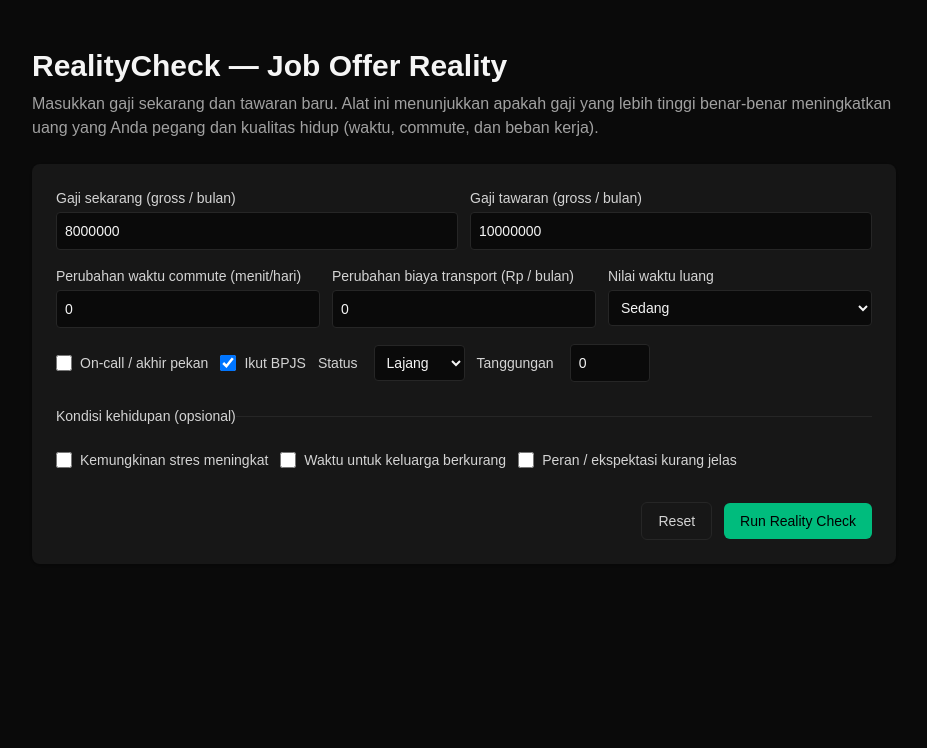
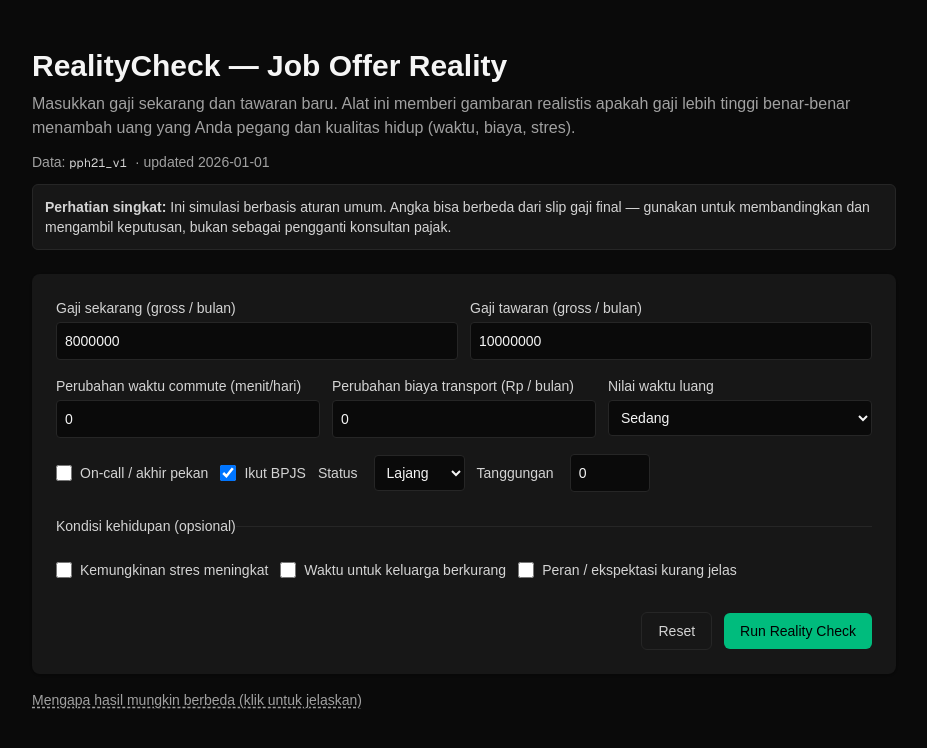
Before and after one commit to rizperdana/reality-check, a Next.js app: page / in a window 1280 px wide. Shown: the top 748 px of the page, without its empty margins (176-1103 px from the left). Built offline with nearby package versions, Linux system fonts and the light colour scheme.

Commit message:
set default ppn and copy

```diff
--- a/src/app/page.tsx
+++ b/src/app/page.tsx
@@ -42,51 +42,64 @@ type JobOfferResult = {
 
 type ApiPayload = { ok: boolean; result?: JobOfferResult; error?: string };
 
+const DATA_VERSION = { id: 'pph21_v1', updatedAt: '2026-01-01' };
+
 const idr = (n: number): string => {
   return new Intl.NumberFormat('id-ID').format(n);
 };
+
+function shortVerdictLabel(verdict: JobOfferResult['verdict']): string {
+  if (verdict === 'POSITIVE') return 'Layak';
+  if (verdict === 'TRADEOFF') return 'Trade-off';
+  return 'Tidak layak';
+}
+
+function suggestionsFor(result: JobOfferResult): string[] {
+  const out: string[] = [];
+  if (result.keyDrivers.includes('money') && result.moneyDelta < 1000000) {
+    out.push('Negosiasikan gaji atau tunjangan transport/remote.');
+  }
+  if (result.keyDrivers.includes('time') || result.timePenalty >= 1) {
+    out.push('Coba minta opsi hybrid / kompensasi waktu / work-from-home.');
+  }
+  if (result.keyDrivers.includes('lifestyle') || result.lifestylePenalty >= 1) {
+    out.push('Minta penjelasan jam kerja, beban on-call, dan cuti.');
+  }
+  if (out.length === 0) {
+    out.push('Pertimbangkan benefit jangka panjang (karier, perkembangan, bonus).');
+  }
+  return out;
+}
 
 function friendlySummary(result: JobOfferResult, form: JobOfferForm): string[] {
   const lines: string[] = [];
   const delta = result.moneyDelta;
   const moneyLine =
-    delta >= 0
-      ? `Perkiraan tambahan take-home: +Rp ${idr(delta)} / bulan.`
-      : `Perkiraan pengurangan take-home: -Rp ${idr(Math.abs(delta))} / bulan.`;
+    delta >= 0 ? `Perkiraan tambahan take-home: +Rp ${idr(delta)} / bulan.` : `Perkiraan pengurangan take-home: -Rp ${idr(Math.abs(delta))} / bulan.`;
   lines.push(moneyLine);
 
-  lines.push(
-    `Take-home saat ini: Rp ${idr(result.raw.estimatedCurrentNet)} / bulan · Setelah pindah: Rp ${idr(
-      result.raw.estimatedNewNet,
-    )} / bulan.`,
-  );
+  lines.push(`Take-home saat ini: Rp ${idr(result.raw.estimatedCurrentNet)} / bulan · Setelah pindah: Rp ${idr(result.raw.estimatedNewNet)} / bulan.`);
 
   if (form.commuteCostDelta !== 0) {
     const sign = form.commuteCostDelta > 0 ? '+' : '-';
-    lines.push(`Perkiraan biaya transport: ${sign}Rp ${idr(Math.abs(form.commuteCostDelta))} / bulan.`);
+    lines.push(`Biaya transport: ${sign}Rp ${idr(Math.abs(form.commuteCostDelta))} / bulan.`);
   }
 
   if (form.commuteMinutesDelta !== 0) {
-    const sign = form.commuteMinutesDelta > 0 ? 'bertambah' : 'berkurang';
-    lines.push(`Waktu perjalanan (new vs now): ${Math.abs(form.commuteMinutesDelta)} menit/hari (${sign}).`);
+    const signWord = form.commuteMinutesDelta > 0 ? 'bertambah' : 'berkurang';
+    lines.push(`Waktu perjalanan: ${Math.abs(form.commuteMinutesDelta)} menit/hari (${signWord}).`);
   }
 
   if (form.onCallWeekend) {
-    lines.push('Positif: ada kerja on-call atau akhir pekan — ini mempengaruhi waktu luang dan energi.');
+    lines.push('Ada kerja on-call / akhir pekan — ini mengurangi waktu luang.');
   }
 
   if (result.keyDrivers.length > 0) {
     lines.push(`Faktor utama: ${result.keyDrivers.join(', ')}.`);
   }
 
-  // action pointers (short & practical)
-  if (result.verdict === 'POSITIVE') {
-    lines.push('Rekomendasi singkat: masuk akal. Periksa benefit lain (BPJS, allowance, cuti).');
-  } else if (result.verdict === 'TRADEOFF') {
-    lines.push('Rekomendasi singkat: ada kompromi. Negosiasikan transport/remote/kompensasi waktu.');
-  } else {
-    lines.push('Rekomendasi singkat: kemungkinan downgrade. Pertimbangkan menolak atau negosiasi ulang.');
-  }
+  const rec = result.verdict === 'POSITIVE' ? 'Masuk akal.' : result.verdict === 'TRADEOFF' ? 'Perlu pertimbangan / negosiasi.' : 'Kemungkinan downgrade.';
+  lines.push(`Ringkasan: ${rec}`);
 
   return lines;
 }
@@ -108,6 +121,7 @@ export default function JobOfferPage(): JSX.Element {
   const [loading, setLoading] = useState<boolean>(false);
   const [result, setResult] = useState<JobOfferResult | null>(null);
   const [error, setError] = useState<string | null>(null);
+  const [showWhy, setShowWhy] = useState<boolean>(false);
 
   function update<K extends keyof JobOfferForm>(key: K, value: JobOfferForm[K]) {
     setForm((s) => ({ ...s, [key]: value }));
@@ -129,14 +143,13 @@ export default function JobOfferPage(): JSX.Element {
     setError(null);
     setResult(null);
 
-    const v = validate(form);
-    if (v) {
-      setError(v);
+    const validationMessage = validate(form);
+    if (validationMessage) {
+      setError(validationMessage);
       return;
     }
 
     setLoading(true);
-
     try {
       const payloadPromise: Promise<ApiPayload> = fetch('/api/job-offer', {
         method: 'POST',
@@ -151,10 +164,9 @@ export default function JobOfferPage(): JSX.Element {
         })
         .catch(() => ({ ok: false, error: 'Network error' }));
 
-      const delayMs = 1000 + Math.floor(Math.random() * 2000);
+      const delayMs = 3000 + Math.floor(Math.random() * 2000); // 3..5s
       const delayPromise = new Promise<void>((resolve) => setTimeout(resolve, delayMs));
 
-      // wait for both fetch and delay to complete
       const [payload] = await Promise.all([payloadPromise, delayPromise]);
 
       if (!payload.ok) {
@@ -178,9 +190,20 @@ export default function JobOfferPage(): JSX.Element {
         <header className="mb-6">
           <h1 className="text-3xl font-semibold">RealityCheck — Job Offer Reality</h1>
           <p className="mt-2 text-neutral-400">
-            Masukkan gaji sekarang dan tawaran baru. Alat ini menunjukkan apakah gaji yang lebih tinggi benar-benar
-            meningkatkan uang yang Anda pegang dan kualitas hidup (waktu, commute, dan beban kerja).
+            Masukkan gaji sekarang dan tawaran baru. Alat ini memberi gambaran realistis apakah gaji lebih tinggi benar-benar menambah uang yang
+            Anda pegang dan kualitas hidup (waktu, biaya, stres).
           </p>
+
+          <div className="mt-3 text-sm text-neutral-400">
+            <span>Data: </span>
+            <span className="font-mono text-xs text-neutral-300">{DATA_VERSION.id}</span>
+            <span className="ml-2">· updated {DATA_VERSION.updatedAt}</span>
+          </div>
+
+          <div className="mt-3 rounded-md bg-neutral-900 p-3 border border-neutral-800 text-sm text-neutral-300">
+            <strong>Perhatian singkat:</strong> Ini simulasi berbasis aturan umum. Angka bisa berbeda dari slip gaji final — gunakan untuk membandingkan dan
+            mengambil keputusan, bukan sebagai pengganti konsultan pajak.
+          </div>
         </header>
 
         <form onSubmit={handleSubmit} className="grid gap-4 bg-neutral-900 p-6 rounded-lg shadow-sm">
@@ -375,7 +398,7 @@ export default function JobOfferPage(): JSX.Element {
                       <circle className="opacity-25" cx="12" cy="12" r="10" stroke="currentColor" strokeWidth="4" />
                       <path className="opacity-75" fill="currentColor" d="M4 12a8 8 0 018-8v4a4 4 0 00-4 4H4z" />
                     </svg>
-                    <span> Menghitung… </span>
+                    <span>Menghitung…</span>
                   </>
                 ) : (
                   'Run Reality Check'
@@ -385,10 +408,30 @@ export default function JobOfferPage(): JSX.Element {
           </div>
         </form>
 
+        <div className="mt-4 text-sm text-neutral-400">
+          <button
+            type="button"
+            onClick={() => setShowWhy((s) => !s)}
+            className="text-left underline decoration-dashed underline-offset-2"
+          >
+            Mengapa hasil mungkin berbeda (klik untuk jelaskan)
+          </button>
+
+          {showWhy && (
+            <div className="mt-2 rounded bg-neutral-900 p-3 border border-neutral-800 text-neutral-300">
+              <ul className="list-disc pl-5 space-y-1">
+                <li>Ini menggunakan asumsi konservatif untuk PPh21 & BPJS — bukan perhitungan slip final.</li>
+                <li>Potongan lain (pinjaman, potongan lembur, tunjangan khusus) tidak ikut dihitung kecuali dimasukkan.</li>
+                <li>Jika butuh angka akurat untuk pajak, minta slip/statement atau konsultasi pajak.</li>
+              </ul>
+            </div>
+          )}
+        </div>
+
         {result && (
           <section className="mt-6 p-4 rounded-lg bg-neutral-900 border border-neutral-800">
             <div className="flex items-center justify-between">
-              <h2 className="text-lg font-semibold">Hasil: {result.verdict === 'POSITIVE' ? 'Layak' : result.verdict === 'TRADEOFF' ? 'Trade-off' : 'Tidak layak'}</h2>
+              <h2 className="text-lg font-semibold">{shortVerdictLabel(result.verdict)}</h2>
               <div className="text-sm text-neutral-400">Skor akhir: {result.finalScore}</div>
             </div>
 
@@ -414,10 +457,19 @@ export default function JobOfferPage(): JSX.Element {
             </div>
 
             <div className="mt-4">
-              <h3 className="text-sm font-medium text-neutral-200">Penjelasan sederhana</h3>
+              <h3 className="text-sm font-medium text-neutral-200">Penjelasan singkat</h3>
               <ul className="mt-2 list-disc pl-5 text-neutral-300">
                 {friendlySummary(result, form).map((line) => (
                   <li key={line}>{line}</li>
+                ))}
+              </ul>
+            </div>
+
+            <div className="mt-4">
+              <h3 className="text-sm font-medium text-neutral-200">Apa yang membuat tawaran ini jelas layak?</h3>
+              <ul className="mt-2 list-disc pl-5 text-neutral-300">
+                {suggestionsFor(result).map((sugg) => (
+                  <li key={sugg}>{sugg}</li>
                 ))}
               </ul>
             </div>
```
